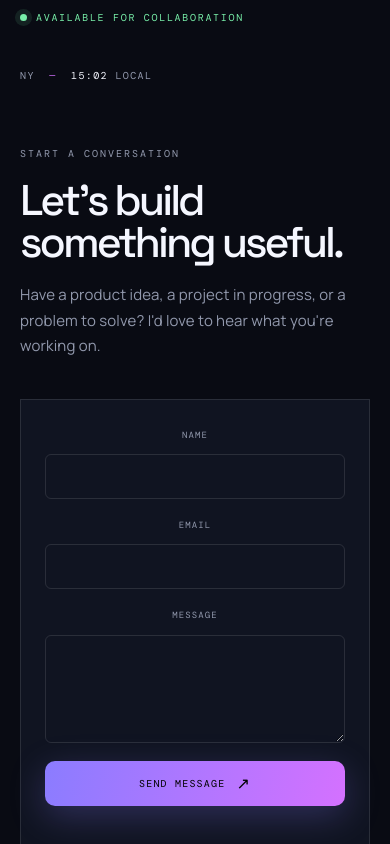
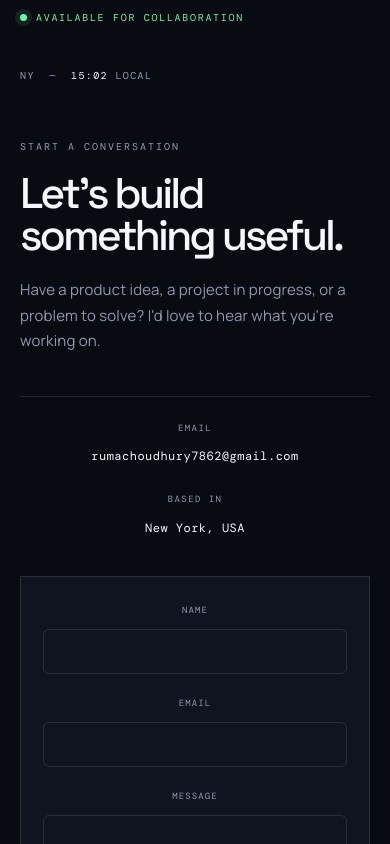
Before and after one commit to rumachoudhury/ruma-app, a React (Vite) app: page / in a window 390 px wide. Shown: the part 8120-8964 px from the top of the page. Built offline with nearby package versions, Linux system fonts and the light colour scheme.

Commit message:
Polish contact section

```diff
--- a/src/App.css
+++ b/src/App.css
@@ -1040,7 +1040,7 @@ nav a:focus-visible {
   background: #090b13;
   border-top: 1px solid var(--line);
   padding: 80px clamp(22px, 5vw, 76px) 0;
-  min-height: 450px;
+  min-height: 0;
 }
 .contact-inner,
 .footer-inner {
@@ -1068,18 +1068,24 @@ nav a:focus-visible {
   color: var(--text);
 }
 .contact-content {
-  align-items: end;
+  align-items: stretch;
   display: grid;
-  gap: 40px;
-  grid-template-columns: 1fr auto;
-  margin: 78px 0 70px;
+  gap: clamp(36px, 7vw, 110px);
+  grid-template-columns: minmax(0, 1fr) minmax(360px, 460px);
+  margin: 62px 0 74px;
+}
+.contact-intro {
+  display: flex;
+  flex-direction: column;
+  justify-content: center;
+  max-width: 650px;
 }
 .contact-content h2 {
   font-family: var(--display);
   font-size: clamp(38px, 5vw, 72px);
   letter-spacing: -0.07em;
   line-height: 0.98;
-  margin: 15px 0 18px;
+  margin: 15px 0 20px;
   max-width: 600px;
 }
 .contact-copy {
@@ -1089,13 +1095,38 @@ nav a:focus-visible {
   margin: 0;
   max-width: 500px;
 }
+.contact-details {
+  border-top: 1px solid var(--line);
+  display: grid;
+  gap: 20px;
+  margin-top: 42px;
+  padding-top: 20px;
+}
+.contact-details a,
+.contact-details div {
+  color: var(--text);
+  display: grid;
+  font-family: var(--mono);
+  font-size: 12px;
+  gap: 5px;
+  letter-spacing: 0.04em;
+}
+.contact-details span {
+  color: var(--muted);
+  font-size: 9px;
+  letter-spacing: 0.16em;
+  text-transform: uppercase;
+}
+.contact-details a:hover {
+  color: var(--cyan);
+}
 .contact-form {
   background: var(--panel);
   border: 1px solid var(--line);
   display: grid;
-  gap: 15px;
-  min-width: min(420px, 100%);
-  padding: 24px;
+  gap: 18px;
+  min-width: 0;
+  padding: 30px;
 }
 .contact-form label {
   color: var(--muted);
@@ -1126,7 +1157,7 @@ nav a:focus-visible {
   border: 0;
   cursor: pointer;
   justify-content: center;
-  margin-top: 3px;
+  margin-top: 4px;
 }
 .contact-submit:disabled {
   cursor: wait;
@@ -1277,9 +1308,25 @@ nav a:focus-visible {
     linear-gradient(90deg, rgba(20, 27, 45, 0.07) 1px, transparent 1px);
 }
 .light-theme .expertise-section,
-.light-theme .contact-section,
 .light-theme .footer-section {
   background: #e9edf5;
+}
+.light-theme .contact-section {
+  background: #eef2f8;
+  border-top-color: rgba(20, 27, 45, 0.16);
+}
+.light-theme .contact-section .eyebrow,
+.light-theme .contact-copy,
+.light-theme .contact-top {
+  color: #46536b;
+}
+.light-theme .contact-content h2 {
+  color: #0d172b;
+}
+.light-theme .contact-form {
+  background: #ffffff;
+  border-color: rgba(20, 27, 45, 0.2);
+  box-shadow: 0 18px 40px rgba(20, 27, 45, 0.1);
 }
 .light-theme .about-section,
 .light-theme .services-section,
@@ -1293,7 +1340,12 @@ nav a:focus-visible {
 }
 .light-theme .contact-form input,
 .light-theme .contact-form textarea {
-  background: #f8f9fc;
+  background: #f5f7fb;
+  border-color: rgba(20, 27, 45, 0.22);
+  color: #11182a;
+}
+.light-theme .contact-form label {
+  color: #46536b;
 }
 .light-theme .tech-list span {
   background: #f3f5fb;
@@ -1396,10 +1448,14 @@ nav a:focus-visible {
   .contact-content {
     align-items: start;
     grid-template-columns: 1fr;
-    margin: 55px 0 58px;
+    margin: 48px 0 58px;
+  }
+  .contact-intro {
+    max-width: none;
   }
   .contact-form {
     min-width: 0;
+    padding: 22px;
     width: 100%;
   }
   .contact-content h2 {
--- a/src/components/portfolio/Contact.jsx
+++ b/src/components/portfolio/Contact.jsx
@@ -1,9 +1,5 @@
 import { useState } from "react";
 import { PROFILE as profile } from "../../data/projects";
-
-function Arrow() {
-  return <span aria-hidden="true">↗</span>;
-}
 
 export default function Contact() {
   const [status, setStatus] = useState("idle");
@@ -57,13 +53,23 @@ export default function Contact() {
           </p>
         </div>
         <div className="contact-content">
-          <div>
+          <div className="contact-intro">
             <p className="eyebrow">Start a conversation</p>
             <h2>Let&apos;s build something useful.</h2>
             <p className="contact-copy">
               Have a product idea, a project in progress, or a problem to solve?
               I&apos;d love to hear what you&apos;re working on.
             </p>
+            <div className="contact-details">
+              <a href={`mailto:${profile.email}`}>
+                <span>Email</span>
+                {profile.email}
+              </a>
+              <div>
+                <span>Based in</span>
+                New York, USA
+              </div>
+            </div>
           </div>
           <form className="contact-form" onSubmit={handleSubmit}>
             <label>
@@ -79,7 +85,7 @@ export default function Contact() {
               <textarea name="message" rows="4" required />
             </label>
             <button className="primary-button contact-submit" type="submit" disabled={status === "sending"}>
-              {status === "sending" ? "Sending..." : "Send Message"} <Arrow />
+              {status === "sending" ? "Sending..." : "Send Message"} <span aria-hidden="true">↗</span>
             </button>
             <p className={`form-status ${status}`} role="status" aria-live="polite">
               {status === "success" && "Message sent. Thank you for reaching out."}
```
